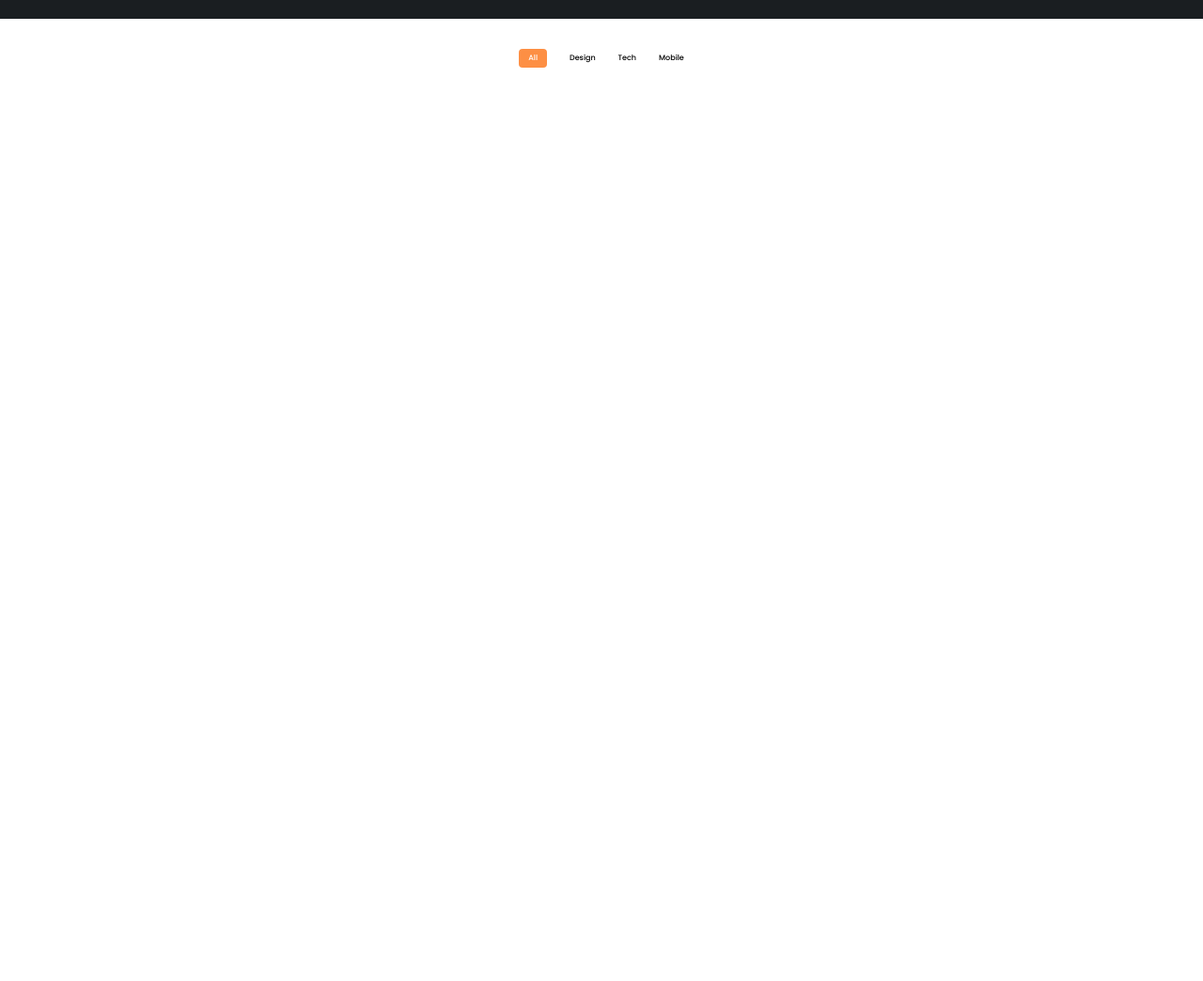
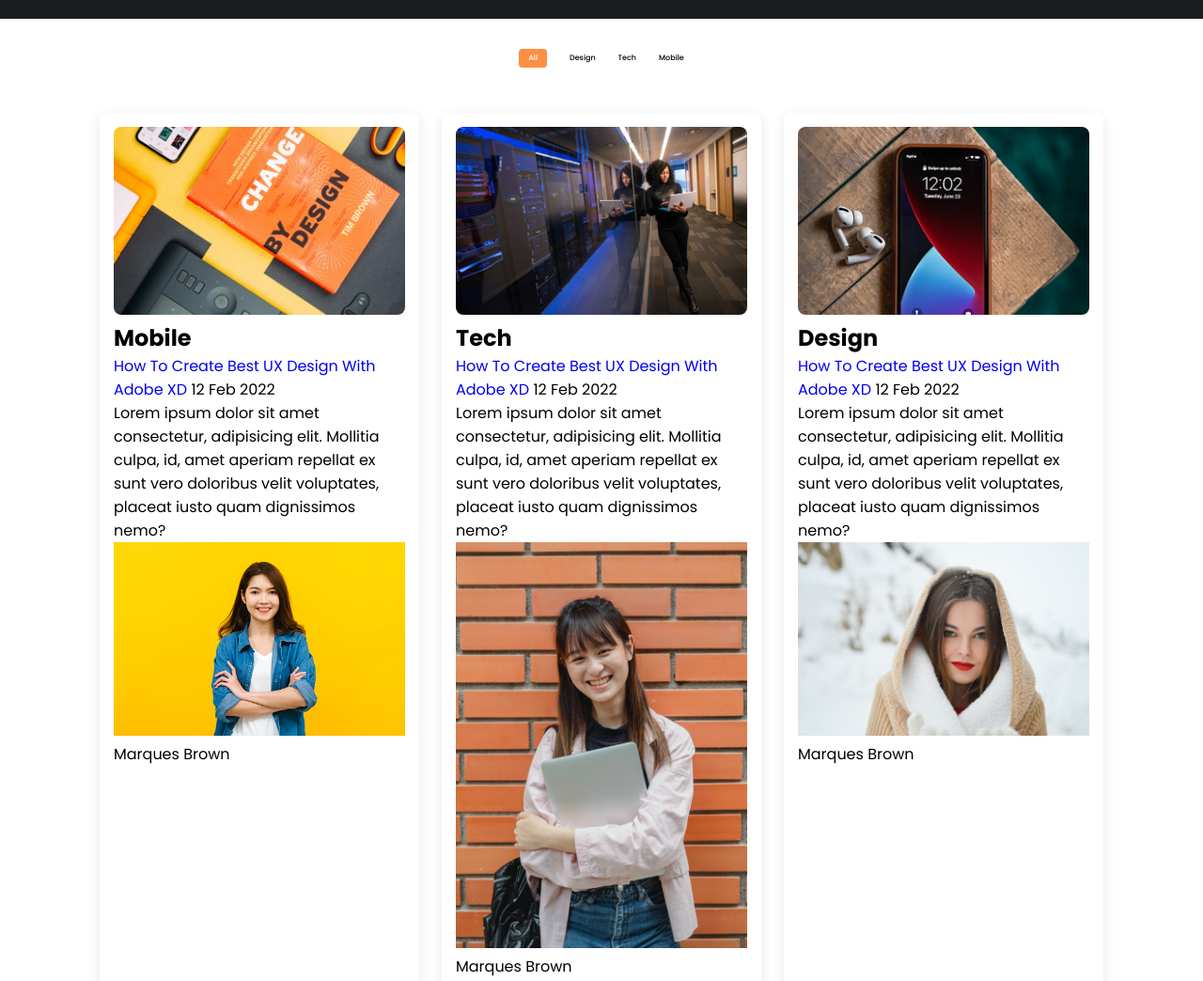
Before and after one commit to manishroy09/velog, a plain HTML site: page index.html in a window 1280 px wide. Shown: the part 420-1464 px from the top of the page at 94% size. Before the commit the page ends 800 px from the top, so only its background shows below. Drawn offline with nearby package versions, Linux system fonts and the light colour scheme.

Commit message:
17th march 2025

```diff
--- a/css/style.css
+++ b/css/style.css
@@ -114,3 +114,23 @@
     padding: 4px 10px;
     border-radius: 4px;
 }
+/* post  */
+.post{
+    display: grid;
+    grid-template-columns: repeat(auto-fit,minmax(280px,auto));
+    justify-content: center;
+    gap: 1.5rem;
+}
+.post-box{
+    background: var(--bg-color);
+    box-shadow: 0 4px 14px hsl(355deg 25% 15% / 10%);
+    padding: 15px;
+    border-radius: 0.5rem;
+}
+.post-img{
+    width: 100%;
+    height: 200px;
+    object-fit: cover;
+    object-position: center;
+    border-radius: 0.5rem;
+}
--- a/index.html
+++ b/index.html
@@ -32,7 +32,53 @@
 
        </div>
        <!-- Posts  -->
-
+        <section class="post container">
+          <!-- Post box 1 -->
+           <div class="post-box">
+            <img src="img/post-1.jpg" alt="" class="post-img">
+            <h2 class="category">Mobile</h2>
+            <a href="post-page.html" class="post-title">
+              How To Create Best UX Design With Adobe XD
+            </a>
+            <span class="post-date">12 Feb 2022</span>
+            <p class="post-description">Lorem ipsum dolor sit amet consectetur, adipisicing elit. Mollitia culpa, id, amet aperiam repellat ex sunt vero doloribus velit voluptates, placeat iusto quam dignissimos nemo?</p>
+             <!-- profile -->
+              <div class="profile">
+                <img src="img/profile-1.jpg" alt="" class="profile-img">
+                <span class="profile-name">Marques Brown</span>
+              </div>
+           </div>
+            <!-- Post box 2 -->
+            <div class="post-box">
+              <img src="img/post-2.jpg" alt="" class="post-img">
+              <h2 class="category">Tech</h2>
+              <a href="post-page.html" class="post-title">
+                How To Create Best UX Design With Adobe XD
+              </a>
+              <span class="post-date">12 Feb 2022</span>
+              <p class="post-description">Lorem ipsum dolor sit amet consectetur, adipisicing elit. Mollitia culpa, id, amet aperiam repellat ex sunt vero doloribus velit voluptates, placeat iusto quam dignissimos nemo?</p>
+               <!-- profile -->
+                <div class="profile">
+                  <img src="img/profile-2.jpg" alt="" class="profile-img">
+                  <span class="profile-name">Marques Brown</span>
+                </div>
+             </div>
+              <!-- Post box 3 -->
+           <div class="post-box">
+            <img src="img/post-3.jpg" alt="" class="post-img">
+            <h2 class="category">Design</h2>
+            <a href="post-page.html" class="post-title">
+              How To Create Best UX Design With Adobe XD
+            </a>
+            <span class="post-date">12 Feb 2022</span>
+            <p class="post-description">Lorem ipsum dolor sit amet consectetur, adipisicing elit. Mollitia culpa, id, amet aperiam repellat ex sunt vero doloribus velit voluptates, placeat iusto quam dignissimos nemo?</p>
+             <!-- profile -->
+              <div class="profile">
+                <img src="img/profile-3.jpg" alt="" class="profile-img">
+                <span class="profile-name">Marques Brown</span>
+              </div>
+           </div>
+        </section>
 
 
 
```
